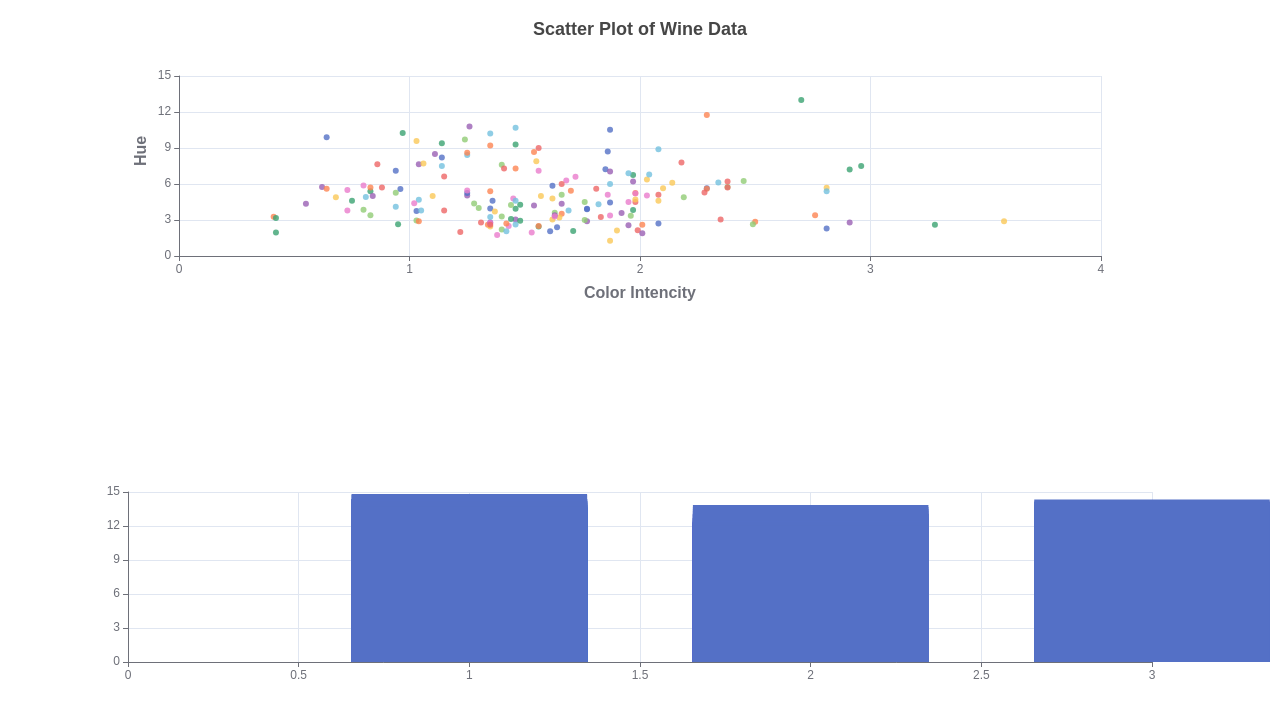
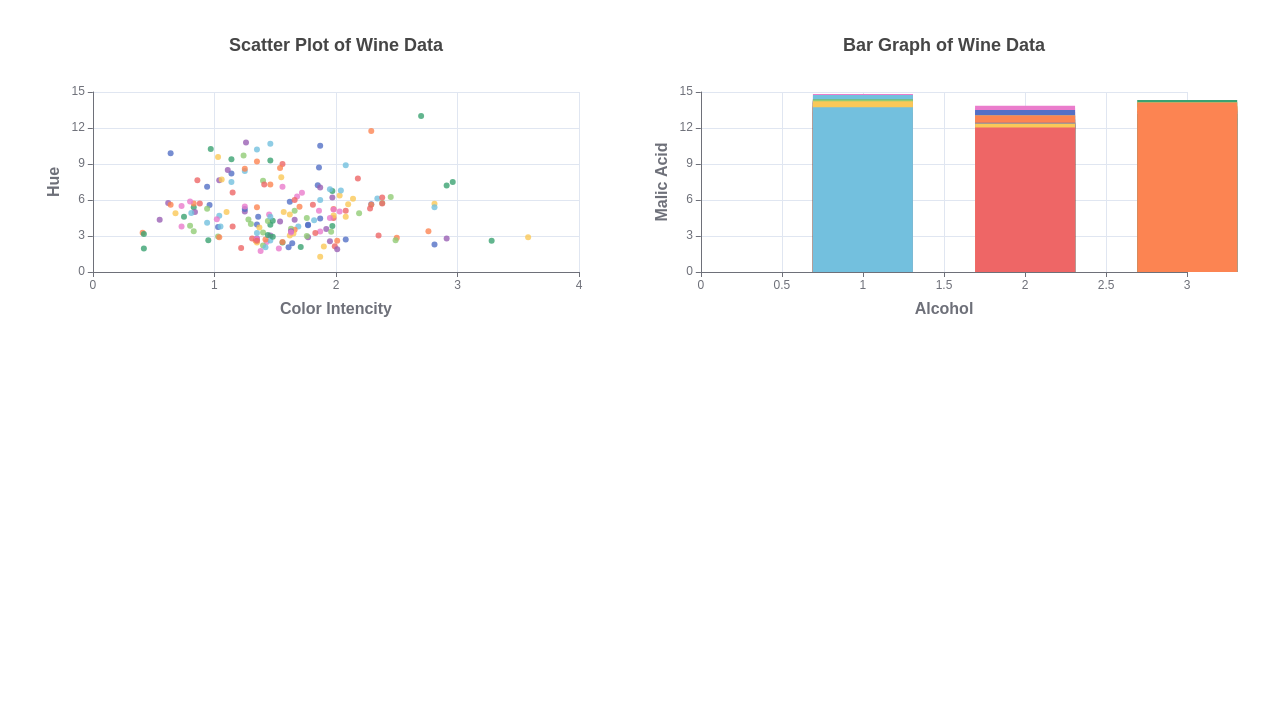
Before and after one commit to Abhishek-Dewangan/Data-Visualization-Task, a React (Create React App) app: page / in a window 1280 px wide. Shown: the top 718 px of the page. Built offline with nearby package versions, Linux system fonts and the light colour scheme.

Commit message:
Bar graph has been completed with styles

```diff
--- a/src/App.css
+++ /dev/null
@@ -1,38 +0,0 @@
-.App {
-  text-align: center;
-}
-
-.App-logo {
-  height: 40vmin;
-  pointer-events: none;
-}
-
-@media (prefers-reduced-motion: no-preference) {
-  .App-logo {
-    animation: App-logo-spin infinite 20s linear;
-  }
-}
-
-.App-header {
-  background-color: #282c34;
-  min-height: 100vh;
-  display: flex;
-  flex-direction: column;
-  align-items: center;
-  justify-content: center;
-  font-size: calc(10px + 2vmin);
-  color: white;
-}
-
-.App-link {
-  color: #61dafb;
-}
-
-@keyframes App-logo-spin {
-  from {
-    transform: rotate(0deg);
-  }
-  to {
-    transform: rotate(360deg);
-  }
-}
--- /dev/null
+++ b/src/App.module.css
@@ -0,0 +1,8 @@
+.app {
+  display: flex;
+  justify-content: space-between;
+  margin: 1em auto;
+  width: 95%;
+}
+
+/* @media */
--- a/src/App.tsx
+++ b/src/App.tsx
@@ -1,10 +1,10 @@
-// import './App.css';
+import styles from './App.module.css';
 import BarChart from './Components/BarChart/BarChart';
 import ScatterPlot from './Components/ScatterPlot/ScatterPlot';
 
 function App() {
   return (
-    <div className='App'>
+    <div className={styles.app}>
       <ScatterPlot />
       <BarChart />
     </div>
--- a/src/Components/BarChart/BarChart.module.css
+++ b/src/Components/BarChart/BarChart.module.css
@@ -0,0 +1,4 @@
+.barChartContainer{
+    width: 100%;
+    margin: 1em auto;
+}
--- a/src/Components/BarChart/BarChart.tsx
+++ b/src/Components/BarChart/BarChart.tsx
@@ -4,15 +4,39 @@ import {barChart} from '../../Assets/WineData';
 
 const BarChart = () => {
   const option = {
-    xAxis: {},
-    yAxis: {},
+    title: {text: 'Bar Graph of Wine Data', left: 'center'},
+    xAxis: {
+      name: 'Alcohol',
+      nameGap: 30,
+      nameLocation: 'middle',
+      nameTextStyle: {
+        verticleAlign: 'top',
+        fontSize: 16,
+        fontWeight: 'bold',
+      },
+    },
+    yAxis: {
+      name: 'Malic Acid',
+      nameGap: 30,
+      nameLocation: 'middle',
+      nameTextStyle: {
+        horizontalAlign: 'top',
+        fontSize: 16,
+        fontWeight: 'bold',
+      },
+    },
     series: {
       data: barChart,
       type: 'bar',
+      colorBy:'data',
+      barWidth:100
     },
+    grid:{
+        height:'60%'
+    }
   };
   return (
-    <div>
+    <div className={styles.barChartContainer}>
       <ReactEchart option={option} />
     </div>
   );
--- a/src/Components/ScatterPlot/ScatterPlot.module.css
+++ b/src/Components/ScatterPlot/ScatterPlot.module.css
@@ -1,6 +1,5 @@
 .scatterPlotContainer{
-    height: 400px;
-    width: 90%;
+    width: 100%;
     margin: 1em auto;
 }
 
--- a/src/Components/ScatterPlot/ScatterPlot.tsx
+++ b/src/Components/ScatterPlot/ScatterPlot.tsx
@@ -8,7 +8,6 @@ const ScatterPlot = () => {
     xAxis: {
       name: 'Color Intencity',
       nameGap: 30,
-      fontSize: 40,
       nameLocation: 'middle',
       nameTextStyle: {
         verticalAlign: 'top',
@@ -21,7 +20,6 @@ const ScatterPlot = () => {
       nameGap: 30,
       nameLocation: 'middle',
       nameTextStyle: {
-        align: 'left',
         horizontalAlign: 'top',
         fontSize: 16,
         fontWeight: 'bold',
```
